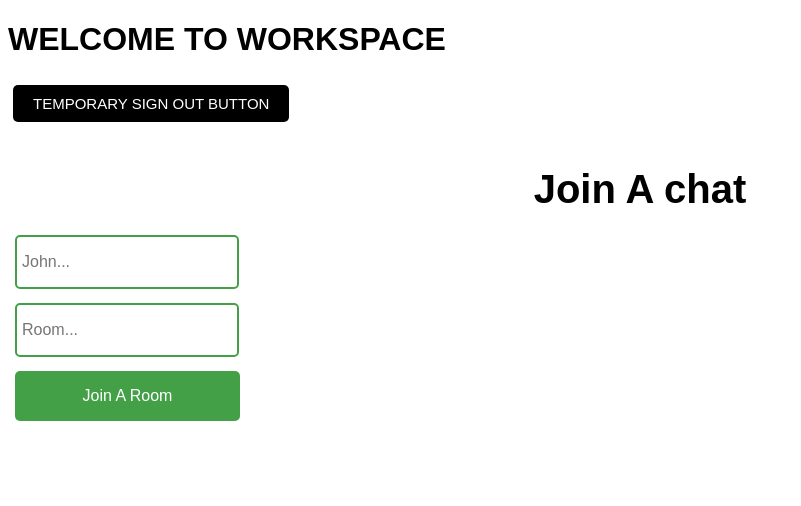
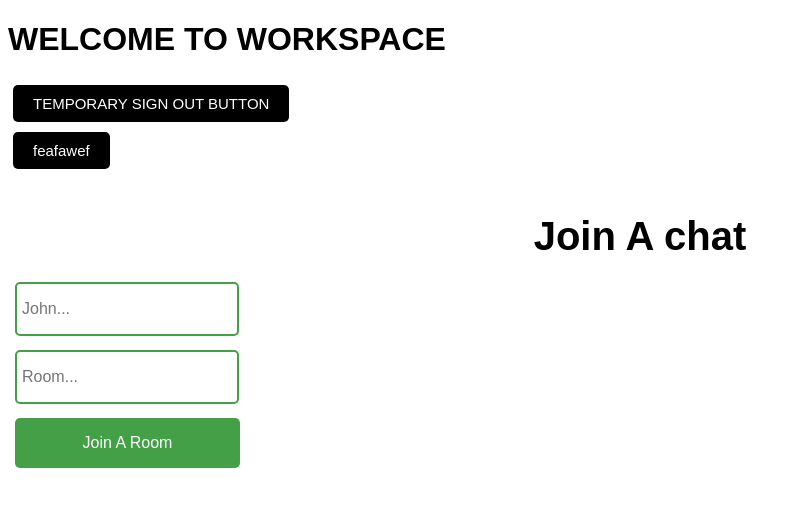
Before and after one commit to johntse1/Workspace, a React (Create React App) app in the folder workspace/: page /review in a window 1280 px wide. Shown: the top 506 px of the page, without its empty margins (0-801 px from the left). Built offline with nearby package versions, Linux system fonts and the light colour scheme; no server answers.

Commit message:
Temp Review

```diff
--- a/workspace/src/App.js
+++ b/workspace/src/App.js
@@ -12,6 +12,7 @@ import UserHome from './pages/UserHome'
 import UserProfile from './pages/UserProfile'
 import UserJobs from './pages/UserJobs'
 import OtherUser from './pages/OtherUser'
+import Review from './pages/Review'
 
 
 import Chat from "./pages/Chat";
@@ -59,6 +60,7 @@ function App() {
         <Route exact path="/userHome" component={UserHome} />
         <Route exact path="/userJobs" component={UserJobs} />
         <Route exact path="/otherUser" component={OtherUser} />
+        <Route exact path="/review" component={Review} />
       </Switch>
 
       {!showChat ? (
--- a/workspace/src/components/feed/MyJobs.js
+++ b/workspace/src/components/feed/MyJobs.js
@@ -2,6 +2,7 @@ import axios from 'axios';
 import React from 'react'
 import Button from '../Button';
 import { Redirect } from 'react-router-dom';
+import {Link} from 'react-router-dom'
 
 function MyJobs(props){
     const displayTitle = () =>{
@@ -42,6 +43,7 @@ function MyJobs(props){
             <div>{props.post.text}</div>
             <div>{props.post.price}</div>
             <div>{props.post.status}</div>
+            <Link to={{pathname: '/review', state: props.post._id}}><Button text='Review' onClick={displayTitle}></Button></Link>
           </div>)
       //jobs that were accepted and in progress
       if(props.post.status == 'in progress')
@@ -63,7 +65,6 @@ function MyJobs(props){
             <div>{props.post.text}</div>
             <div>{props.post.price}</div>
             <div>{props.post.status}</div>
-            <Button text='Edit Job' onClick={displayTitle}></Button>
             <Button text='Remove Job' onClick={removeJob}></Button>
         </div>
         )
--- /dev/null
+++ b/workspace/src/pages/Review.js
@@ -0,0 +1,28 @@
+import React from 'react'
+import Button from '../components/Button';
+import {Link} from 'react-router-dom'
+import axios from 'axios'
+import NavBar from '../components/navigation/NavBar';
+import UserNavBar from '../components/navigation/UserNavBar';
+
+function Review(props){
+    const displayTitle = () =>{
+        console.log(props)
+    }
+    const navBar = () =>{
+        let contBool = localStorage.getItem('contractor')
+        if(contBool){
+          return <UserNavBar/>
+        }
+        else{
+          return <NavBar/>
+        }
+      }
+    return(
+        <div>
+            <Button text='feafawef' onClick={displayTitle}></Button>
+        </div>
+    );
+}
+
+export default Review;
```
